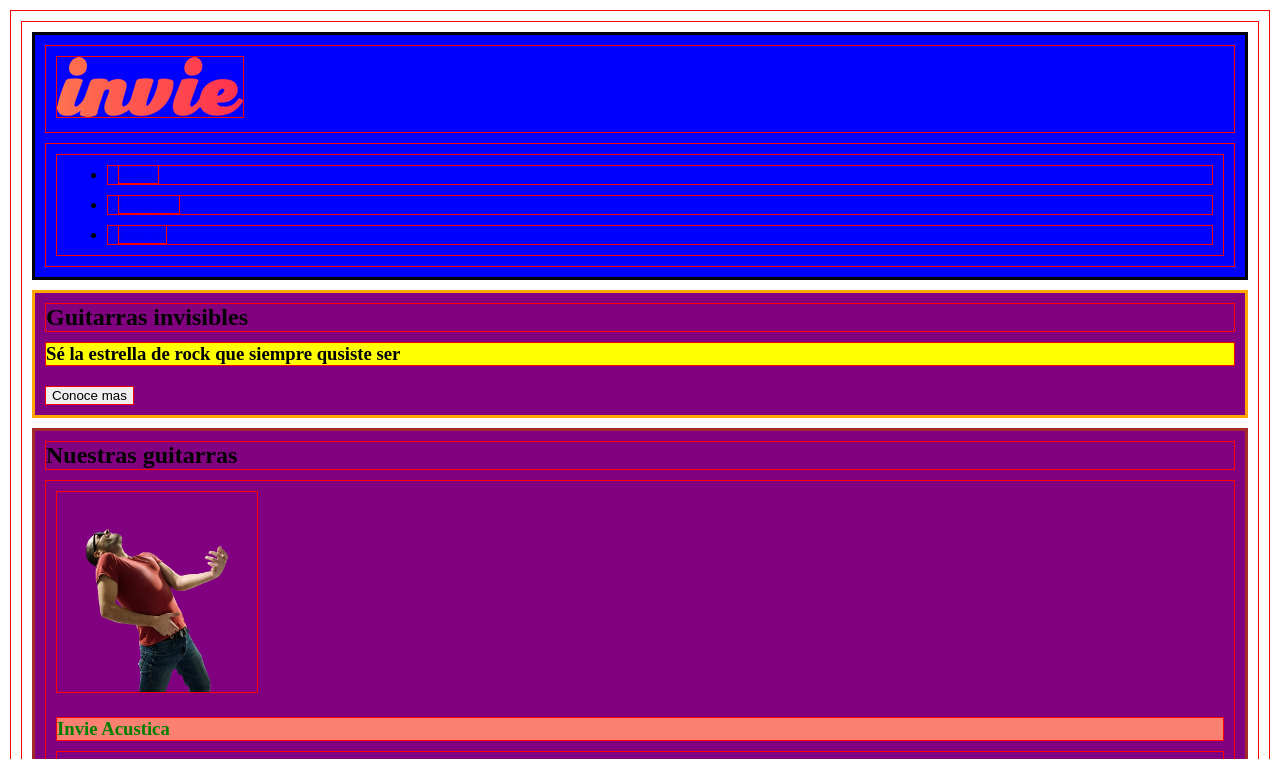
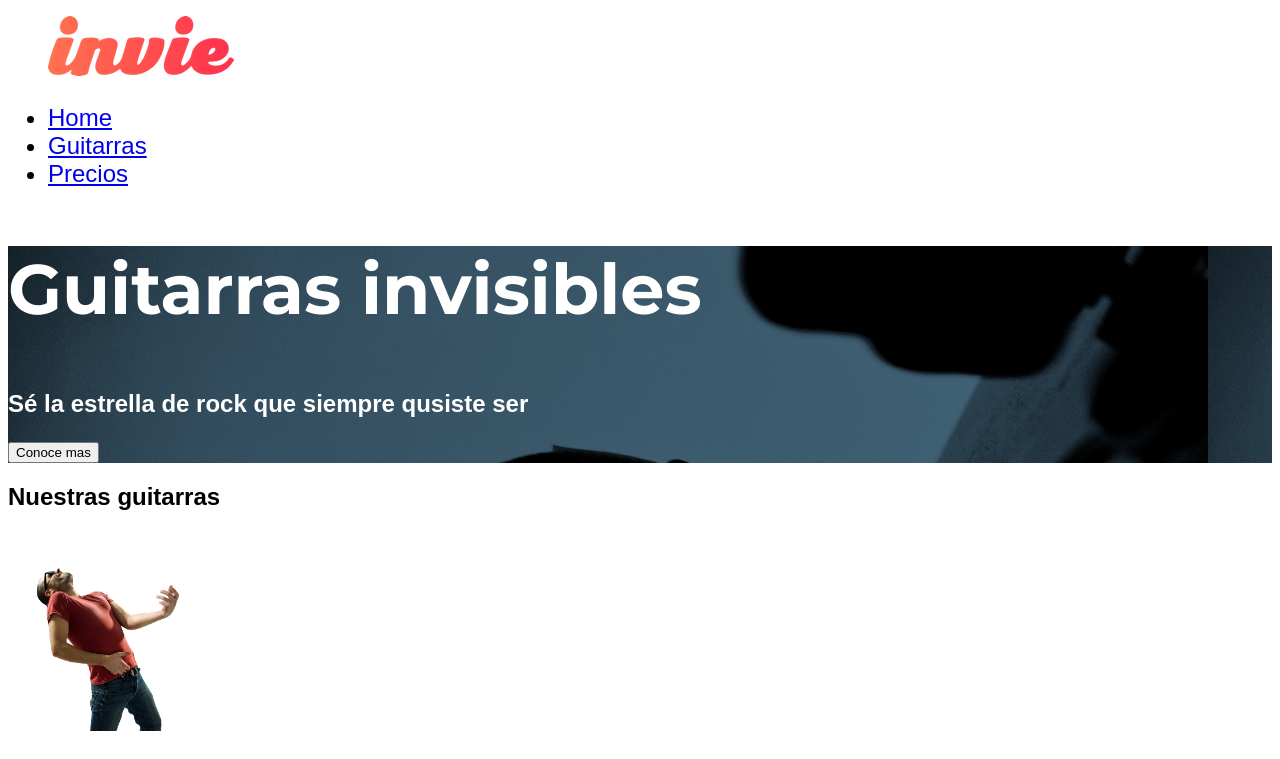
Before and after one commit to hecto932/invie, a plain HTML site: page index.html in a window 1280 px wide. Shown: the top 759 px of the page. Drawn offline with Linux system fonts and the light colour scheme; a web font is replaced by a local one.

Commit message:
Google fonts

```diff
--- a/css/invie.css
+++ b/css/invie.css
@@ -1,42 +1,38 @@
-/*selector universal*/
-* {
-	border: 1px solid red;
-	margin: 10px;
+
+/*font-family: 'Allerta', sans-serif;*/
+/*font-family: 'Montserrat', sans-serif;*/
+body{
+	font-family: 'Allerta', sans-serif;
 }
 
-/*selector de etiqueta*/
-header {
-	background: blue;
+.titulo {
+	font-family: 'Montserrat', sans-serif;
+	font-size: 70px;
 }
 
-section {
-	background: purple;
+.title-a{
+	font-size: 24px;
 }
 
-/*selector descendiente*/
-article h3{
-	color: green;
+
+.title-b{
+	font-size: 50px;
 }
 
-/*selectores de clase*/
-
-.title-a{
-	background: yellow;
+.guitarras{
+	color: #1F313C;
 }
 
-.title-b{
-	background: salmon;
+.guitarras h2{
+	font-family: 'Montserrat', sans-serif;
+	font-size: 35px;
 }
 
-/*selector de id*/
-#header {
-	border: 3px solid black;
+.portada{
+	background-image: url("../images/background.png");
+	color: white;
 }
 
-#portada {
-	border: 3px solid orange;
+.menu {
+	font-size: 24px;
 }
-
-#guitarras {
-	border: 3px solid brown;
-}
--- a/index.html
+++ b/index.html
@@ -3,6 +3,7 @@
 <head>
 	<meta charset="utf-8"/>
 	<title>Invie - Tus mejores guitarras!</title>
+	<link href="https://fonts.googleapis.com/css?family=Montserrat:400,700|Allerta" rel="stylesheet">
 	<link rel="stylesheet" href="css/invie.css">
 </head>
 <body>
```
